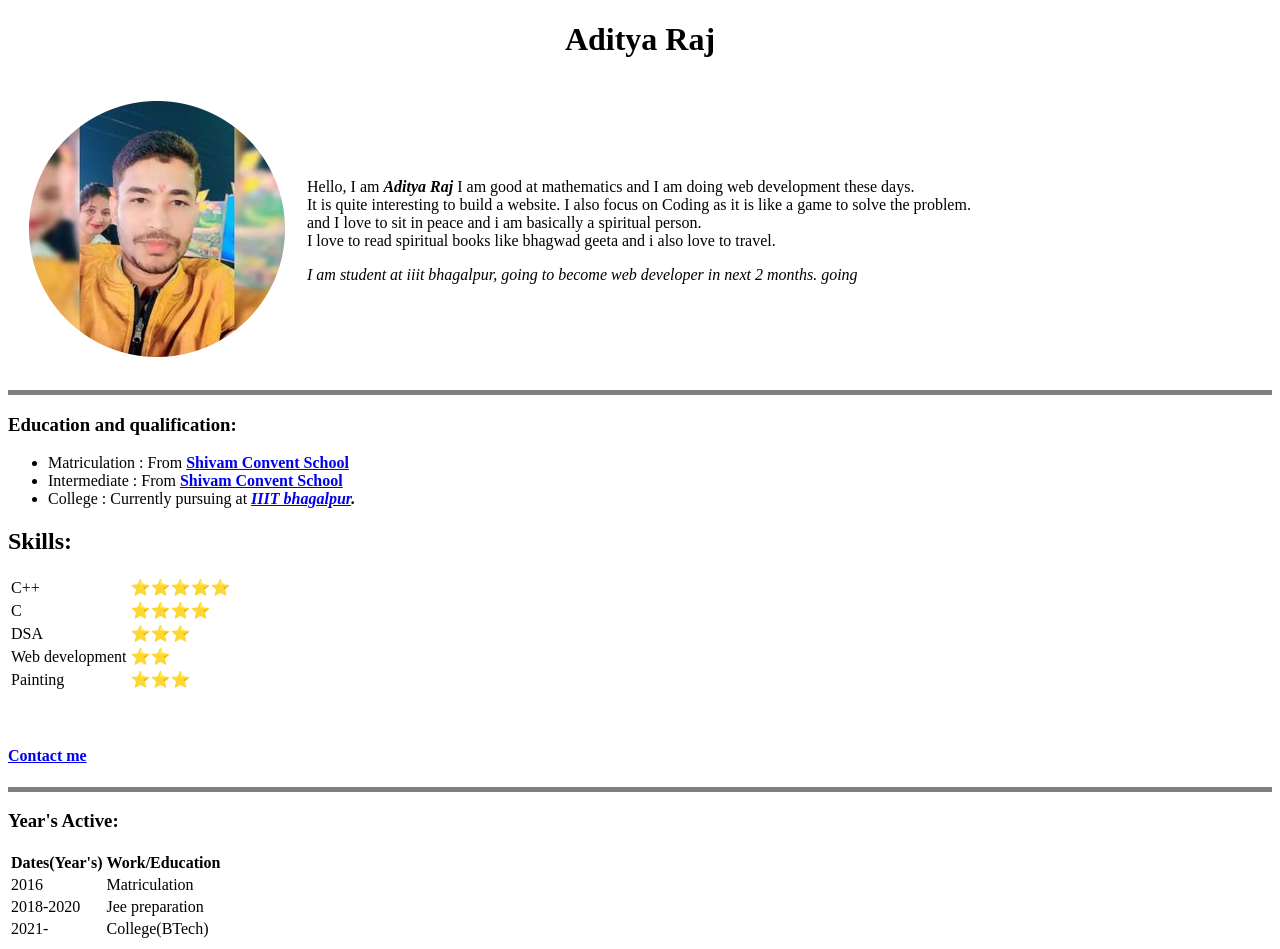
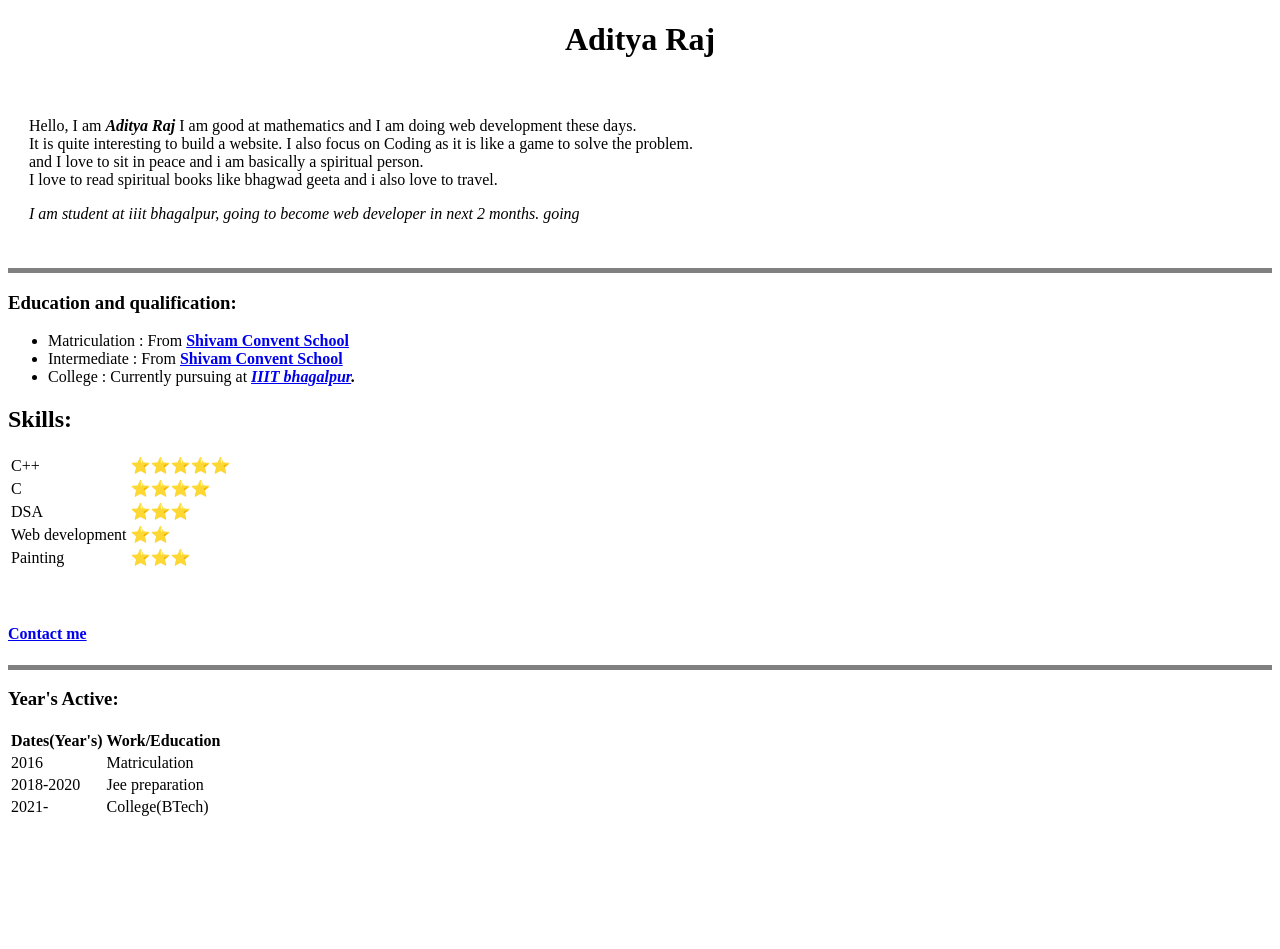
Before and after one commit to Aditya2504raj/cv, a plain HTML site: page index.html in a window 1280 px wide. After the commit the page ends 827 px from the top, so only its background shows below. Drawn offline with Linux system fonts and the light colour scheme.

Commit message:
Update index.html

```diff
--- a/index.html
+++ b/index.html
@@ -12,7 +12,7 @@
     </h1>
     <table cellspacing="20">
         <tr>
-            <td><img src="images/Aditya.png" alt="Aditya pic"></td>
+<!--             <td><img src="images/Aditya.png" alt="Aditya pic"></td> -->
             <td>
                 <p>Hello, I am <strong><em>Aditya Raj</em></strong>
                     I am good at mathematics and I am doing web development
```
